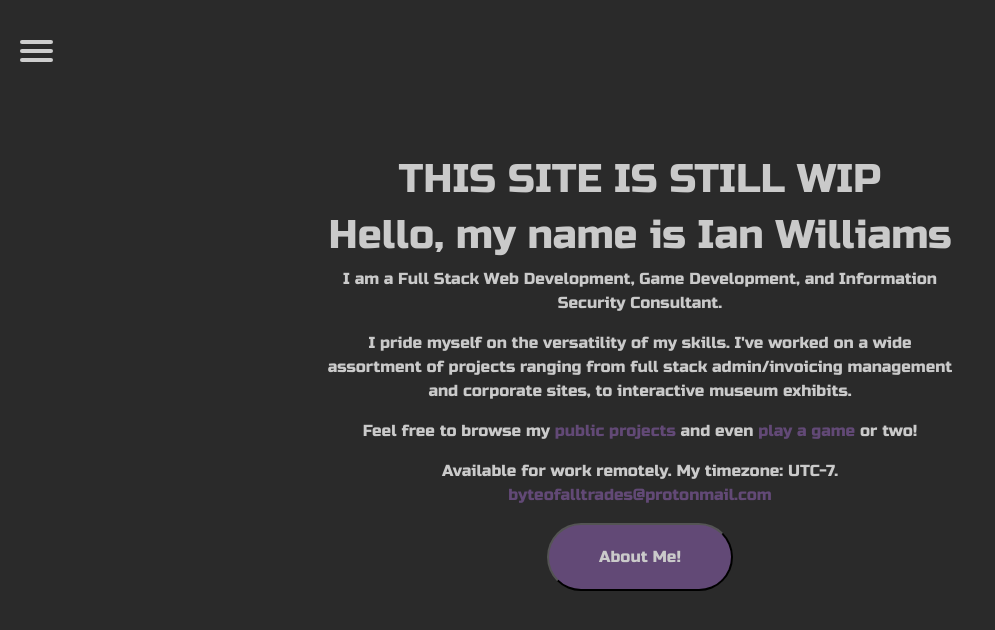
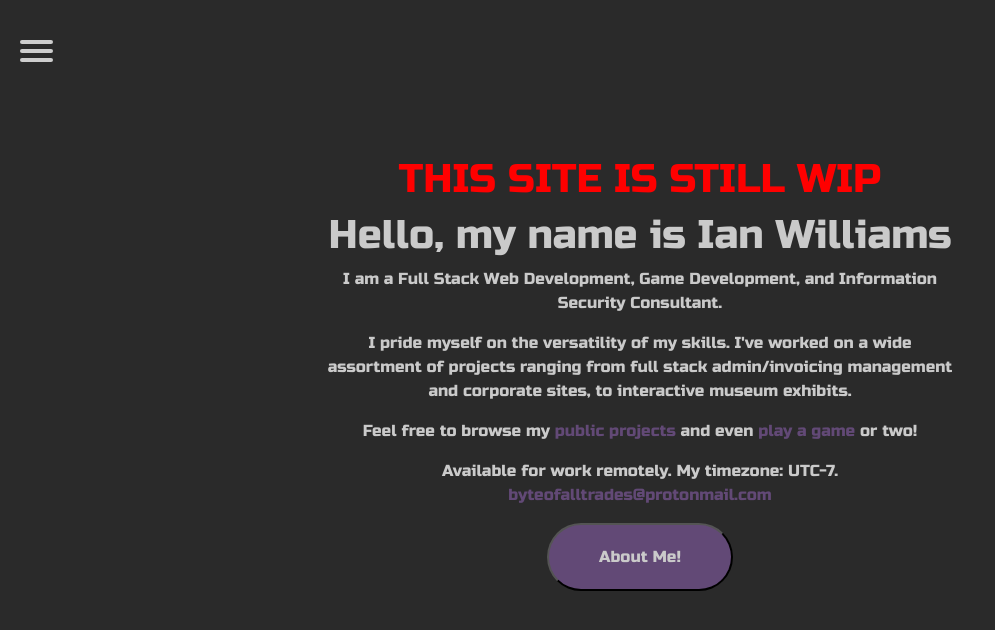
Before and after one commit to ByteOfAllTrades/ByteOfAllTrades.github.io, a plain HTML site: page index.html in a window 1280 px wide. Shown: the whole page, without its empty margins (0-995 px from the left). Drawn offline with nearby package versions, Linux system fonts and the light colour scheme.

Commit message:
Made WIP more noticeable

```diff
--- a/index.html
+++ b/index.html
@@ -43,7 +43,7 @@
 </nav>
 
 <div class="trueCenter">
-  <h1>THIS SITE IS STILL WIP</h1>
+  <h1 style="color:red">THIS SITE IS STILL WIP</h1>
   <h1>Hello, my name is Ian Williams</h1>
   <p>I am a Full Stack Web Development, Game Development, and Information Security Consultant.</p>
   <p>I pride myself on the versatility of my skills. I've worked on a wide assortment of projects ranging from full stack admin/invoicing management and corporate sites, to interactive museum exhibits.</p>
```
